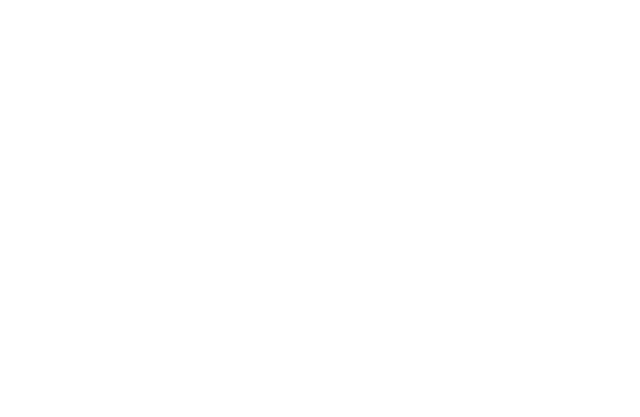
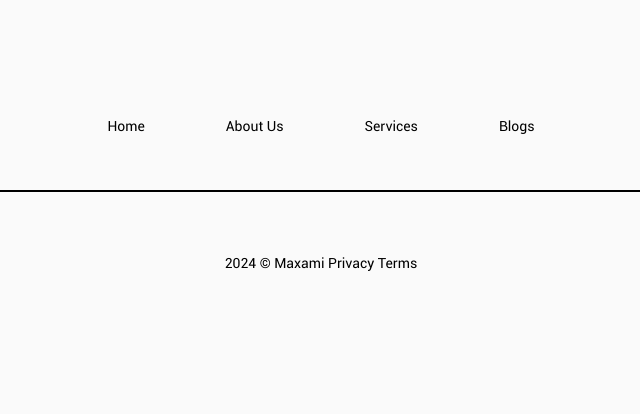
Before and after one commit to NedirAgamuradowic/gift, a plain HTML site: page src/index.html in a window 1280 px wide. Shown: the whole page, without its empty margins (319-959 px from the left). Drawn offline with Linux system fonts and the light colour scheme.

Commit message:
build footer section

```diff
--- a/src/index.html
+++ b/src/index.html
@@ -16,6 +16,21 @@
     <link rel="stylesheet" href="css/style.css" />
   </head>
   <body>
-
+    <footer class="footer">
+      <div class="container">
+        <ul class="menu">
+          <li class="menu__item"><a href="#" class="menu__link">Home</a></li>
+          <li class="menu__item">
+            <a href="#" class="menu__link">About us</a>
+          </li>
+          <li class="menu__item">
+            <a href="#" class="menu__link">services</a>
+          </li>
+          <li class="menu__item"><a href="#" class="menu__link">Blogs</a></li>
+        </ul>
+        <div class="divider"></div>
+        <p class="copy">2024 &copy; Maxami Privacy Terms</p>
+      </div>
+    </footer>
   </body>
 </html>
--- /dev/null
+++ b/src/scss/sections/_footer.scss
@@ -0,0 +1,8 @@
+.footer{
+	background: $backgroundWhite;
+	padding: 4rem 2rem;
+
+	@media screen and ($tablet) {
+		padding:11.5rem 2rem 14rem 2rem;
+	}
+}
--- a/src/scss/style.scss
+++ b/src/scss/style.scss
@@ -24,3 +24,4 @@
 @import 'sections/cards';
 @import 'sections/cta';
 @import 'sections/posts';
+@import 'sections/footer';
```
Also changed, not shown: src/css/style.css.
